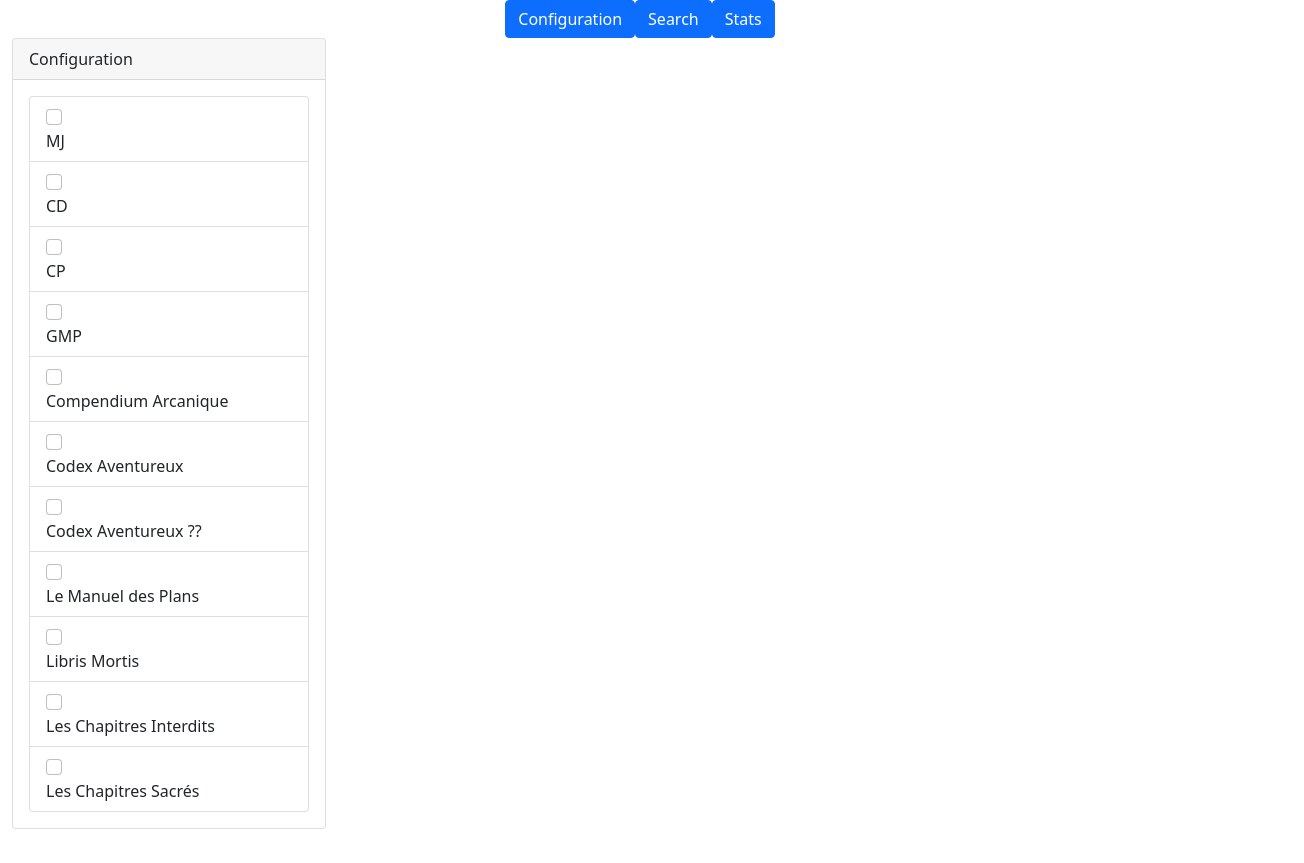
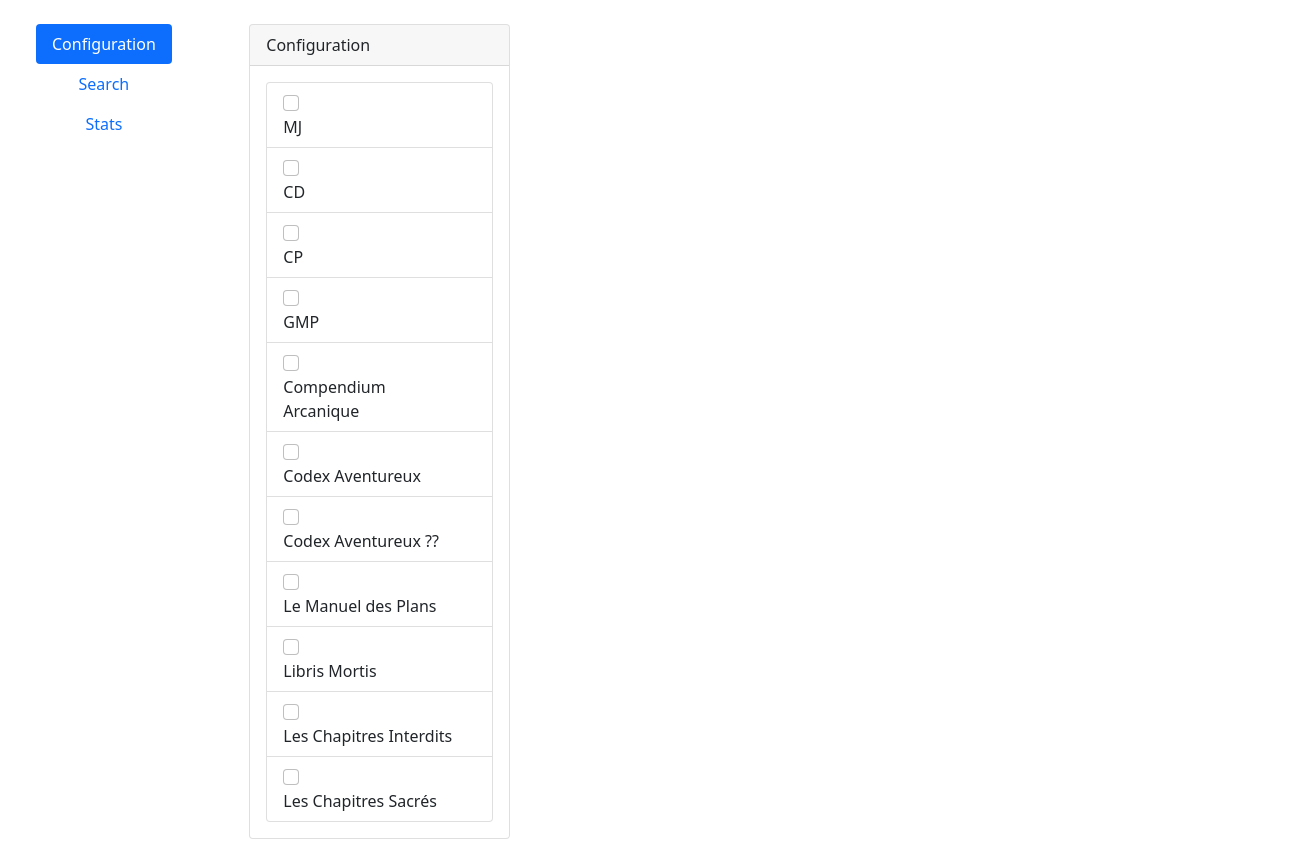
Before and after one commit to NathanLEFORT/TP_Vue, a Vue app: page / in a window 1280 px wide. Shown: the whole page, 1304 px wide, since content can reach past the window. Before the commit the page ends 829 px from the top, so only its background shows below. Built offline with nearby package versions, Linux system fonts and the light colour scheme.

Commit message:
Visual improvementv2

```diff
--- a/src/App.vue
+++ b/src/App.vue
@@ -1,21 +1,15 @@
 <template>
-  <div>
-    <div>
-      <ul class="nav justify-content-center">
-        <li class="nav-item">
-          <button class="btn btn-primary" v-on:click="enableConfiguration()">Configuration</button>
-        </li>
-        <li class="nav-item">
-          <button class="btn btn-primary" v-on:click="enableSearch()">Search</button>
-        </li>
-        <li class="nav-item">
-          <button class="btn btn-primary" v-on:click="enableStats()">Stats</button>
-        </li>
-      </ul>
+  <div class="container-fluid m-4">
+    <div class="row">
+      <div class="col-2">
+        <NavBar></NavBar>
+      </div>
+      <div class="col-10">
+        <Configuration v-if="this.isConfiguration" v-bind:books="booksPresent"/> <!-- v-bind est utilisé pour passer booksPresent à notre composant, sous le nom books -->
+        <Recherche v-else-if="this.isSearch" v-bind:utils="spellsKept" v-bind:nbPages="nbPages" v-bind:spells="sortTable"/>
+        <Stats v-else-if="this.isStats" v-bind:utils="sortTable"/>
+      </div>
     </div>
-    <Configuration v-if="this.isConfiguration" v-bind:books="booksPresent"/> <!-- v-bind est utilisé pour passer booksPresent à notre composant, sous le nom books -->
-    <Recherche v-if="this.isSearch" v-bind:utils="spellsKept" v-bind:nbPages="nbPages" v-bind:spells="sortTable"/>
-    <Stats v-if="this.isStats" v-bind:utils="sortTable"/>
   </div>
 </template>
 
@@ -25,10 +19,11 @@ import Configuration from "@/components/Configuration";
 import Recherche from "@/components/Recherche";
 import Stats from "@/components/Stats";
 import {sortTable} from "../public/data.min.js";
+import NavBar from "@/components/NavBar";
 
 export default {
   name: "App",
-  components: {Configuration, Stats, Recherche},
+  components: {NavBar, Configuration, Stats, Recherche},
   data () {
     return {
       sortTable: sortTable,
@@ -132,23 +127,6 @@ export default {
         if (!this.booksPresent.includes(spell[0])) this.booksPresent.push(spell[0]); //Garde les sorts uniquements des livres selectionnés
       });
     },
-
-    enableConfiguration() {
-      this.isConfiguration = true;
-      this.isSearch = false;
-      this.isStats = false;
-    },
-    enableSearch() {
-      this.isConfiguration = false;
-      this.isSearch = true;
-      this.isStats = false;
-    },
-    enableStats() {
-      this.isConfiguration = false;
-      this.isSearch = false;
-      this.isStats = true;
-    }
-
   }
 }
 
--- a/src/components/Configuration.vue
+++ b/src/components/Configuration.vue
@@ -1,6 +1,4 @@
 <template>
-  <div class="container-fluid">
-
     <div class="col-3">
       <div class="card">
         <div class="card-header">
@@ -14,7 +12,6 @@
         </div>
       </div>
     </div>
-  </div>
 </template>
 
 <script>
--- /dev/null
+++ b/src/components/NavBar.vue
@@ -0,0 +1,36 @@
+<template>
+  <div class="d-flex align-items-start">
+    <div class="nav flex-column nav-pills me-3" id="v-pills-tab" role="tablist" aria-orientation="vertical">
+      <button class="nav-link active" id="v-pills-home-tab" data-bs-toggle="pill" data-bs-target="#v-pills-home" type="button" role="tab" aria-controls="v-pills-home" aria-selected="true" v-on:click="enableConfiguration()">Configuration</button>
+      <button class="nav-link" id="v-pills-profile-tab" data-bs-toggle="pill" data-bs-target="#v-pills-profile" type="button" role="tab" aria-controls="v-pills-profile" aria-selected="false" v-on:click="enableSearch()">Search</button>
+      <button class="nav-link" id="v-pills-messages-tab" data-bs-toggle="pill" data-bs-target="#v-pills-messages" type="button" role="tab" aria-controls="v-pills-messages" aria-selected="false" v-on:click="enableStats()">Stats</button>
+    </div>
+  </div>
+</template>
+
+<script>
+export default {
+  name: "NavBar",
+  methods: {
+    enableConfiguration() {
+      this.$parent.isConfiguration = true;
+      this.$parent.isSearch = false;
+      this.$parent.isStats = false;
+    },
+    enableSearch() {
+      this.$parent.isConfiguration = false;
+      this.$parent.isSearch = true;
+      this.$parent.isStats = false;
+    },
+    enableStats() {
+      this.$parent.isConfiguration = false;
+      this.$parent.isSearch = false;
+      this.$parent.isStats = true;
+    }
+  }
+}
+</script>
+
+<style scoped>
+
+</style>
--- a/src/components/Recherche.vue
+++ b/src/components/Recherche.vue
@@ -1,7 +1,5 @@
 <template>
   <div>
-    <div class="container-fluid">
-
       <div class="col-3">
         <div class="card">
           <div class="card-header">Recherche</div>
@@ -10,8 +8,6 @@
           </div>
         </div>
       </div>
-
-    </div>
 
       <div>
         <select id="resultsSize" v-model="size" v-on:change="getSpells(1)">
--- a/src/components/Stats.vue
+++ b/src/components/Stats.vue
@@ -1,11 +1,15 @@
 <template>
-  <div>
-    <h1>Stats</h1>
-    <ul>
-      <li>Nombre de sorts : {{nbSorts}}</li>
-      <li>Nombre de livres : {{nbLivres}}</li>
-      <li>Nombre de sorts moyen : {{nbMoySorts}}</li>
-    </ul>
+  <div class="col-3">
+    <div class="card">
+      <div class="card-header">Stats</div>
+      <div class="card-body">
+        <ul>
+          <li>Nombre de sorts : {{nbSorts}}</li>
+          <li>Nombre de livres : {{nbLivres}}</li>
+          <li>Nombre de sorts moyen : {{nbMoySorts}}</li>
+        </ul>
+      </div>
+    </div>
   </div>
 </template>
 
```
